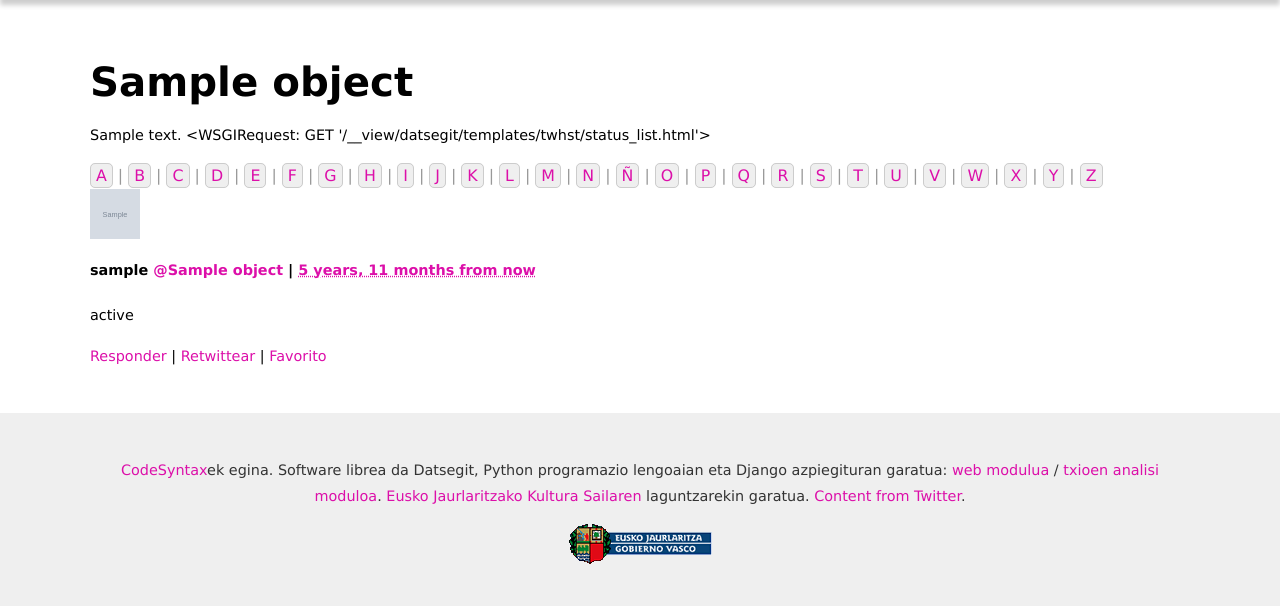
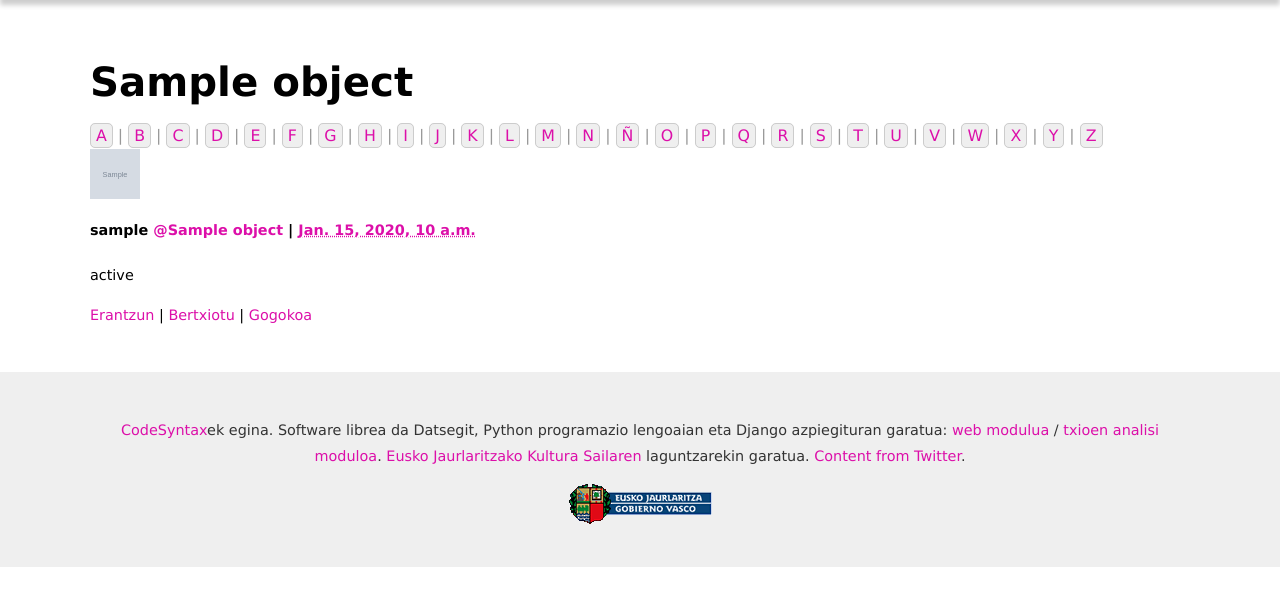
Before and after one commit to codesyntax/datsegit, a Django app: template datsegit/templates/twhst/status_list.html in a window 1280 px wide. Shown: the part 149-755 px from the top of the page. Run offline with Django 3.2, Linux system fonts and the light colour scheme; the template is opened without the code that fills it: most values are stand-ins (such as "Sample title", 1, 10 or a date in 2020); grey boxes marked "Sample" are stand-in pictures.

Commit message:
Euskaratu twitter aukerak

```diff
--- a/datsegit/templates/twhst/status_list.html
+++ b/datsegit/templates/twhst/status_list.html
@@ -1,11 +1,12 @@
 {% extends "base.html" %}
 {% load humanize %}
+{% block right %}
+<p id="hash_description">
+{{ object.description }}
+</p>
+{% endblock %}
 {% block content %}
 <h1>{{ object.name}}</h1>
-<p>
-{{ object.description }}
-{{request}}
-</p>
 {% include "twhst/alpha.html" %}
 {% if object_list %}
 
@@ -13,17 +14,17 @@
 <div class="status">
 <img src="{{status.user_profile_image_url}}" height="50" width="50" />
 <div class="tweet_body">
-<h4>{{status.user_name}} <a href="http://twitter.com/{{status.user_screen_name}}">@{{status.user_screen_name}}</a>
+<h4>{{status.user_name}} <a class="pull-left" href="http://twitter.com/{{status.user_screen_name}}">@{{status.user_screen_name}}</a>
 <span class="statusdate">
  |
-<a href="http://twitter.com/{{status.user_screen_name}}/status/{{status.twitter_id}}"><abbr title="{{status.created_at}}">{{status.created_at|naturaltime}}</abbr></a>
+<a href="http://twitter.com/{{status.user_screen_name}}/status/{{status.twitter_id}}"><abbr title="{{status.created_at}}">{{status.created_at}}</abbr></a>
 </span>
 </h4>
 
 <p>{{status.renderStatus|safe}}</p>
 
 <span class="twitter_options">
-  <a href="https://twitter.com/intent/tweet?in_reply_to={{status.twitter_id}}" class="twitter_option"><span class="icon-arrow-left"></span>Responder</a> | <a href="https://twitter.com/intent/retweet?tweet_id={{status.twitter_id}}" class="twitter_option"><span class="icon-retweet"></span>Retwittear</a> | <a href="https://twitter.com/intent/favorite?tweet_id={{status.twitter_id}}" class="twitter_option"><span class="icon-star"></span>Favorito</a>
+  <a href="https://twitter.com/intent/tweet?in_reply_to={{status.twitter_id}}" class="twitter_option"><span class="icon-arrow-left"></span>Erantzun</a> | <a href="https://twitter.com/intent/retweet?tweet_id={{status.twitter_id}}" class="twitter_option"><span class="icon-retweet"></span>Bertxiotu</a> | <a href="https://twitter.com/intent/favorite?tweet_id={{status.twitter_id}}" class="twitter_option"><span class="icon-star"></span>Gogokoa</a>
 </span>
 </div>
 </div>
```
